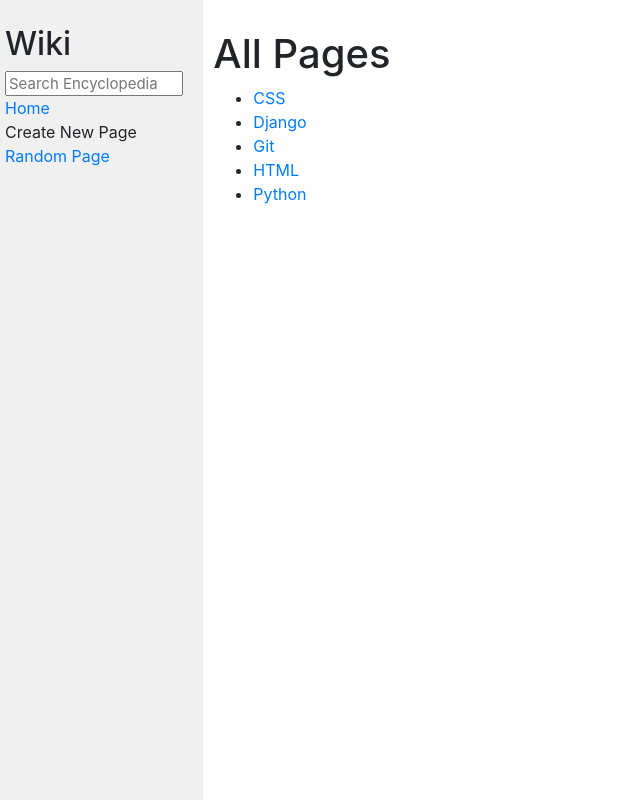
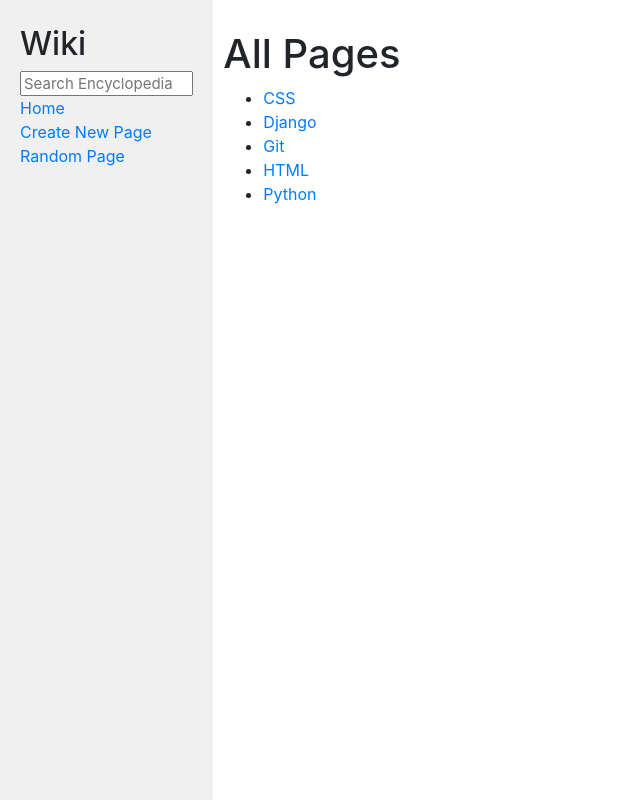
Before and after one commit to Hippl-Eric/wiki, a Django app: page / in a window 1280 px wide. Shown: the whole page, without its empty margins (0-640 px from the left). Run offline with Django 3.2, Linux system fonts and the light colour scheme; some libraries are stand-ins or nearby versions.

Commit message:
Fixed layout issue with container, added create entry route

```diff
--- a/encyclopedia/templates/encyclopedia/layout.html
+++ b/encyclopedia/templates/encyclopedia/layout.html
@@ -9,6 +9,7 @@
         <link href="{% static 'encyclopedia/styles.css' %}" rel="stylesheet">
     </head>
     <body>
+        <div class="container-fluid">
             <div class="row">
                 <div class="sidebar col-lg-2 col-md-3">
                     <h2>Wiki</h2>
@@ -19,7 +20,7 @@
                         <a href="{% url 'index' %}">Home</a>
                     </div>
                     <div>
-                    Create New Page
+                        <a href="{% url 'create_ent' %}">Create New Page</a>
                     </div>
                     <div>
                         <a href="{% url 'random_ent' %}">Random Page</a>
@@ -32,6 +33,6 @@
                     {% endblock %}
                 </div>
             </div>
-
+        </div>
     </body>
 </html>
```
Lines whose indentation alone changed are shown as unchanged.
